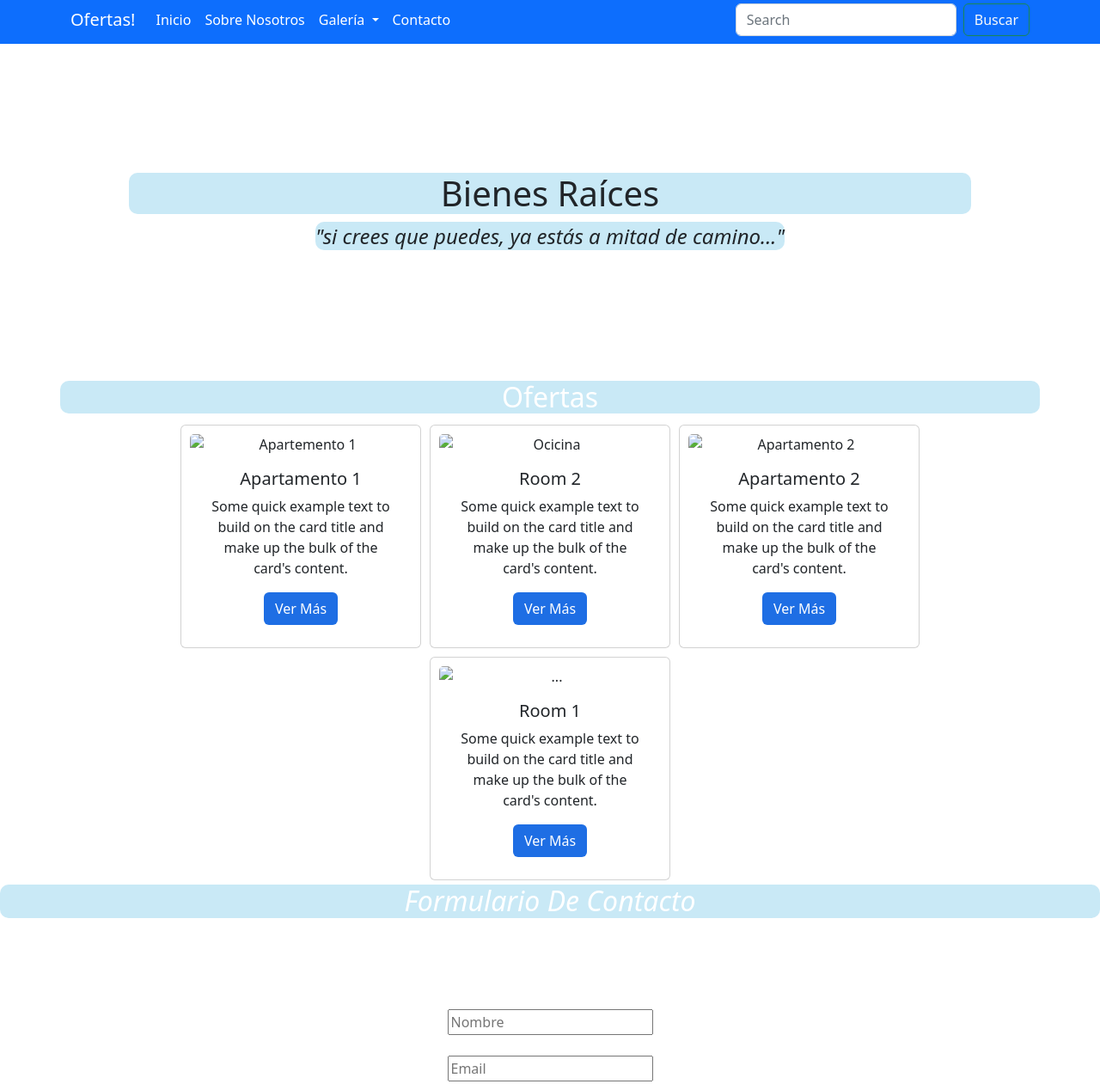
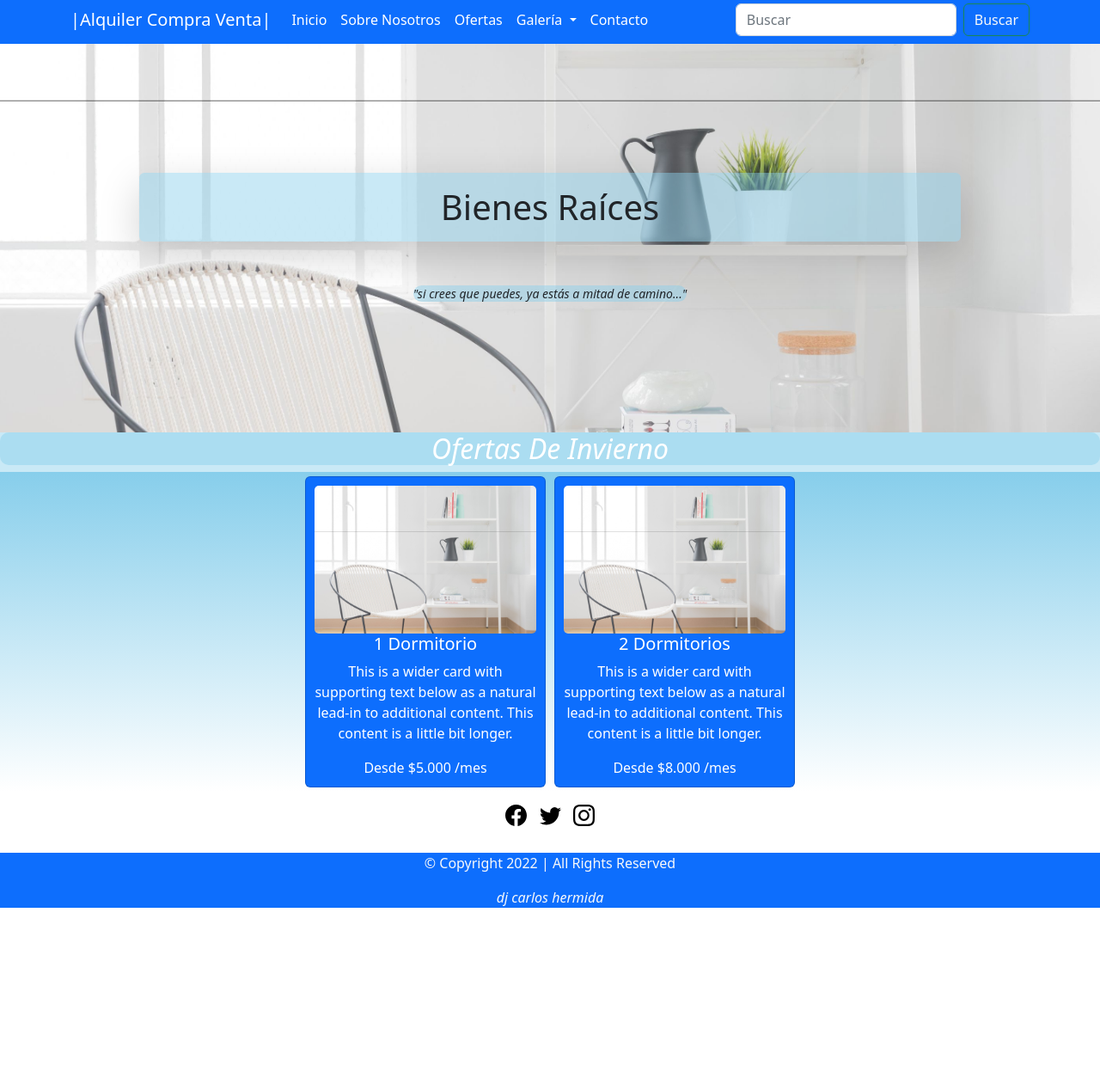
Before and after one commit to DJCarlosHermida/desafio_bootstrap, a plain HTML site: page pages/ofertas.html in a window 1280 px wide. Shown: the part 5-1266 px from the top of the page at 86% size. After the commit the page ends 1061 px from the top, so only its background shows below. Drawn offline with nearby package versions, Linux system fonts and the light colour scheme; files that its build step writes are made by us from their sources.

Commit message:
Desafío Aplicando Bootstrap Listo

```diff
--- a/pages/ofertas.html
+++ b/pages/ofertas.html
@@ -9,14 +9,16 @@
     <link href="https://cdn.jsdelivr.net/npm/bootstrap@5.2.0/dist/css/bootstrap.min.css" rel="stylesheet"
         integrity="sha384-gH2yIJqKdNHPEq0n4Mqa/HGKIhSkIHeL5AyhkYV8i59U5AR6csBvApHHNl/vI1Bx" crossorigin="anonymous">
     <link rel="stylesheet" href="https://cdnjs.cloudflare.com/ajax/libs/animate.css/4.1.1/animate.min.css" />
-    <link rel="stylesheet" href="./css/style.css">
+    <link rel="stylesheet" href="../css/style.css">
 </head>
 
 <body>
     <section class="header">
         <nav class="navbar navbar-expand-lg bg-primary">
             <div class="container animate__animated animate__backInLeft">
-                <a class="navbar-brand" href="#">Ofertas!</a>
+                <a class="navbar-brand" href="">
+                    |Alquiler Compra Venta|
+                </a>
                 <button class="navbar-toggler" type="button" data-bs-toggle="collapse"
                     data-bs-target="#navbarSupportedContent" aria-controls="navbarSupportedContent"
                     aria-expanded="false" aria-label="Toggle navigation">
@@ -25,10 +27,13 @@
                 <div class="collapse navbar-collapse" id="navbarSupportedContent">
                     <ul class="navbar-nav me-auto mb-2 mb-lg-0">
                         <li class="nav-item">
-                            <a class="nav-link" aria-current="page" href="#">Inicio</a>
+                            <a class="nav-link" aria-current="page" href="../index.html">Inicio</a>
                         </li>
                         <li class="nav-item">
-                            <a class="nav-link" href="#">Sobre Nosotros</a>
+                            <a class="nav-link" href="../pages/sobre_nosotros.html">Sobre Nosotros</a>
+                        </li>
+                        <li class="nav-item">
+                            <a class="nav-link" href="../pages/ofertas.html">Ofertas</a>
                         </li>
                         <li class="nav-item dropdown">
                             <a class="nav-link dropdown-toggle" href="#" role="button" data-bs-toggle="dropdown"
@@ -36,20 +41,21 @@
                                 Galería
                             </a>
                             <ul class="dropdown-menu">
-                                <li><a class="dropdown-item" href="#">Imágenes</a></li>
-                                <li><a class="dropdown-item" href="#">Video</a></li>
+                                <li><a class="dropdown-item" href="../pages/galeria.html"
+                                        style="color: #1e6ee4;">Imágenes</a></li>
+                                <li><a class="dropdown-item" href="../pages/galeria.html#video"
+                                        style="color: #1e6ee4;">Video</a></li>
                                 <li>
                                     <hr class="dropdown-divider">
                                 </li>
-                                <li><a class="dropdown-item" href="#">Biblioteca Musical</a></li>
                             </ul>
                         </li>
                         <li class="nav-item">
-                            <a class="nav-link">Contacto</a>
+                            <a class="nav-link" href="../pages/contacto.html#formulario">Contacto</a>
                         </li>
                     </ul>
                     <span class="d-flex" role="search">
-                        <input class="form-control me-2" type="search" placeholder="Search" aria-label="Search">
+                        <input class="form-control me-2" type="search" placeholder="Buscar" aria-label="Search">
                         <button class="btn btn-outline-success text-light" type="submit">Buscar</button>
                     </span>
                 </div>
@@ -58,99 +64,58 @@
     </section>
 
     <section class="banner text-center">
-        <h1 class="">Bienes Raíces</h1>
-        <small class="fs-4"><i>"si crees que puedes, ya estás a mitad de camino..."</i></small>
-
-    </section>
-
-    <section class="container">
-        <div class="ofertas row">
-            <h2>Ofertas</h2>
-            <article class="card">
-                <img src="./img/apto1.jpg" class="card-img-top" alt="Apartemento 1" title="Apartamento 1">
-                <div class="card-body">
-                    <h5 class="card-title">Apartamento 1</h5>
-                    <p class="card-text">Some quick example text to build on the card title and make up the bulk of the
-                        card's content.</p>
-                    <a href="./pages/sobre_nosotros.html" class="btn btn-color">Ver Más</a>
+        <div class="container text-center">
+            <div class="row">
+                <div>
+                    <h1 class="shadow-lg p-3 mb-5 rounded">Bienes Raíces</h1>
                 </div>
-            </article>
-            <article class="card">
-                <img src="./img/room2.jpg" class="card-img-top" alt="Ocicina" title="Oficina">
-                <div class="card-body">
-                    <h5 class="card-title">Room 2</h5>
-                    <p class="card-text">Some quick example text to build on the card title and make up the bulk of the
-                        card's content.</p>
-                    <a href="./pages/sobre_nosotros.html" class="btn btn-color">Ver Más</a>
+                <div class="col small-div">
+                    <small class=""><i>"si crees que puedes, ya estás a mitad de camino..."</i></small>
                 </div>
-            </article>
-            <article class="card">
-                <img src="./img/apto2.jpg" class="card-img-top" alt="Apartamento 2" title="Apartamento 2">
-                <div class="card-body">
-                    <h5 class="card-title">Apartamento 2</h5>
-                    <p class="card-text">Some quick example text to build on the card title and make up the bulk of the
-                        card's content.</p>
-                    <a href="./pages/sobre_nosotros.html" class="btn btn-color">Ver Más</a>
-                </div>
-            </article>
-            <article class="card">
-                <img src="./img/room1.jpg" class="card-img-top" alt="...">
-                <div class="card-body">
-                    <h5 class="card-title">Room 1</h5>
-                    <p class="card-text">Some quick example text to build on the card title and make up the bulk of the
-                        card's content.</p>
-                    <a href="./pages/sobre_nosotros.html" class="btn btn-color">Ver Más</a>
-                </div>
-            </article>
+            </div>
         </div>
     </section>
 
-    <main class="contenido">
-
-
+    <main>
+        <h2><em>Ofertas De Invierno</em></h2>
+        <div class="container-fluid about">
+            <div class="card text-bg-primary card-about">
+                <img src="../img/oficina1.jpg" class="card-img" alt="Sobre Nosotros">
+                <div>
+                    <h5 class="card-title">1 Dormitorio</h5>
+                    <p class="card-text">This is a wider card with supporting text below as a natural lead-in to
+                        additional content. This content is a little bit longer.</p>
+                    <p class="card-text">Desde $5.000 /mes</p>
+                </div>
+            </div>
+            <div class="card text-bg-primary card-about">
+                <img src="../img/oficina1.jpg" class="card-img" alt="Sobre Nosotros">
+                <div>
+                    <h5 class="card-title">2 Dormitorios</h5>
+                    <p class="card-text">This is a wider card with supporting text below as a natural lead-in to
+                        additional content. This content is a little bit longer.</p>
+                    <p class="card-text">Desde $8.000 /mes</p>
+                </div>
+            </div>
+        </div>
     </main>
-    <form>
-        <h2><em>Formulario De Contacto</em></h2>
-        <div class="form">
-            <br><br>
-            <!-- Formulario -->
-            <form action="#" method="get">
-                <input type="text" name="nombre" placeholder="Nombre" required>
-                <br><br>
-                <input type="email" name="email" placeholder="Email" required>
-                <br><br>
-                <textarea name="Mensaje" title="Escribe aquí tu consulta" placeholder="Escribe aquí tu consulta"
-                    cols="25" rows="10" required></textarea>
-                <br><br>
-                <!-- Tipo Check -->
-                <input type="checkbox" name="acepta" value="Si" required>
-                <p>Acepto términos y condiciones</p>
-                <br><br>
-                <!-- Botones -->
-                <input type="submit" value="Enviar Formulario">
-                <input type="reset">
-    </form>
-    <br><br>
-    <iframe class="maps" src="https://www.google.com/maps/embed?pb=!1m18!1m12!1m3!1d13094.792660200106!2d-56.13161390644934!3d-34.863810779931974!2m3!1f0!2f0!3f0!3m2!1i1024!2i768!4f13.1!3m3!1m2!1s0x959f80b7dad9d14f%3A0x545ea56c39629e42!2sMaro%C3%B1as%2C%2012100%20Montevideo%2C%20Departamento%20de%20Montevideo!5e0!3m2!1ses-419!2suy!4v1659017342276!5m2!1ses-419!2suy"
-        width="300" height="" style="border-radius: 1px;" allowfullscreen="" loading="lazy"
-        referrerpolicy="no-referrer-when-downgrade"></iframe>
 
     <section class="footer">
-        <ul>
-            <li><a href="https://facebook.com/djcarloshermida" target="_blank">
-                    <img src="./img/facebook.svg" alt="Logo Facebook" title="Facebook">
+        <ul class="ul-footer">
+            <li class="row"><a href="https://facebook.com/djcarloshermida" target="_blank">
+                    <img src="../img/facebook.svg" alt="Logo Facebook" title="Facebook">
                 </a></li>
-            <li><a href="https://twitter.com/djcarloshermida" target="_blank">
-                    <img src="./img/twitter.svg" alt="Logo Twitter" title="Twitter">
+            <li class="row"><a href="https://twitter.com/djcarloshermida" target="_blank">
+                    <img src="../img/twitter.svg" alt="Logo Twitter" title="Twitter">
                 </a></li>
-            <li><a href="https://instagram.com/djcarloshermida" target="_blank">
-                    <img src="./img/instagram.svg" alt="Logo Instagram" title="Intagram">
+            <li class="row"><a href="https://instagram.com/djcarloshermida" target="_blank">
+                    <img src="../img/instagram.svg" alt="Logo Instagram" title="Intagram">
                 </a></li>
         </ul>
-        <footer>
+        <footer class="text-center text-light bg-primary">
             <p>© Copyright 2022 | All Rights Reserved</p>
-            <a href="mailto:djcarloshermida@outlook.com" target="_blank" title="Contactar Al Desarrollador"> <i>dj
-                    carlos hermida</i> </a>
+            <a href="mailto:djcarloshermida@outlook.com" target="_blank" title="Contactar Al Desarrollador">
+                <i class="text-light">dj carlos hermida</i> </a>
         </footer>
     </section>
     <script src="https://cdn.jsdelivr.net/npm/bootstrap@5.2.0/dist/js/bootstrap.bundle.min.js"
```
Also changed, not shown: index.html (+2 -2 lines), pages/contacto.html (+2 -2 lines), pages/sobre_nosotros.html (+10 -16 lines).
